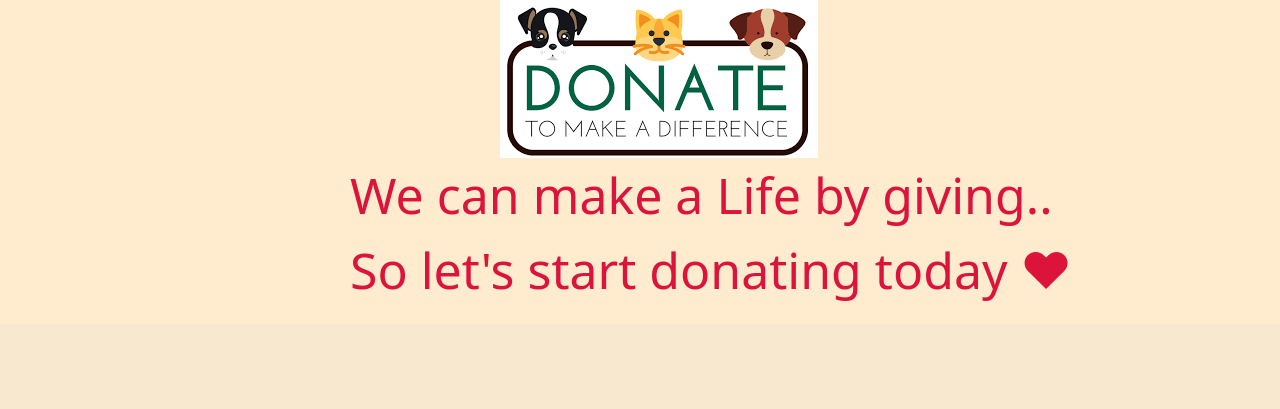
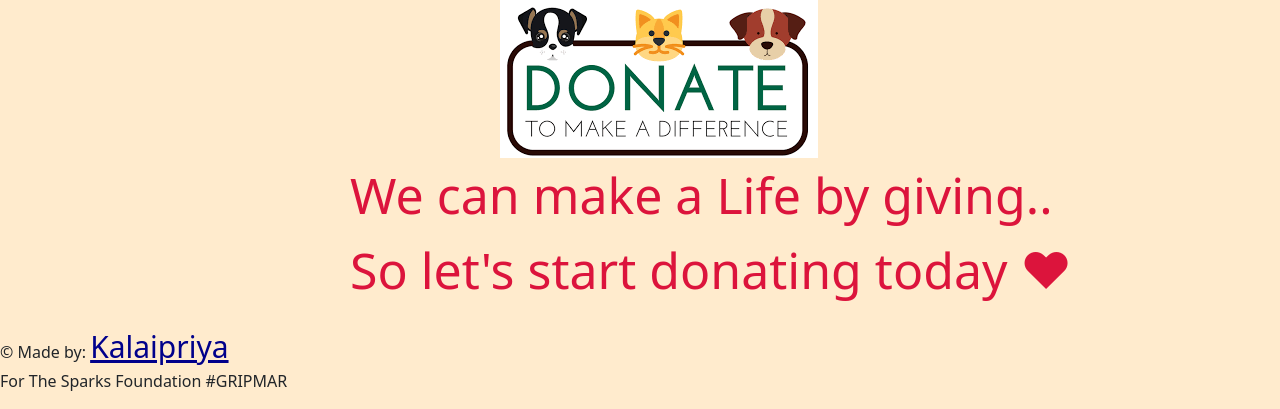
Before and after one commit to KalaipriyaB/happytails, a PHP site: page / in a window 1280 px wide. Shown: the part 1123-1532 px from the top of the page. Before the commit the page ends 1424 px from the top, so only its background shows below. Run offline with PHP 8.4, Linux system fonts and the light colour scheme; some libraries are stand-ins or nearby versions.

Commit message:
Update index.php

```diff
--- a/index.php
+++ b/index.php
@@ -31,6 +31,13 @@
           <p>We can make a Life by giving..<br>So let's start donating today &#9829;</p>
     </div>
 
+    <footer class="footer">
+    <p>&#169; Made by:
+          <a href="https://www.linkedin.com/in/kalaipriya-balamurugan-0564841b4/">Kalaipriya</a><br>
+    For The Sparks Foundation #GRIPMAR
+    </p>
+</footer>
+
     <script src="https://cdn.jsdelivr.net/npm/bootstrap@5.0.0-beta2/dist/js/bootstrap.bundle.min.js" integrity="sha384-b5kHyXgcpbZJO/tY9Ul7kGkf1S0CWuKcCD38l8YkeH8z8QjE0GmW1gYU5S9FOnJ0" crossorigin="anonymous"></script>
 
   </body>
```
